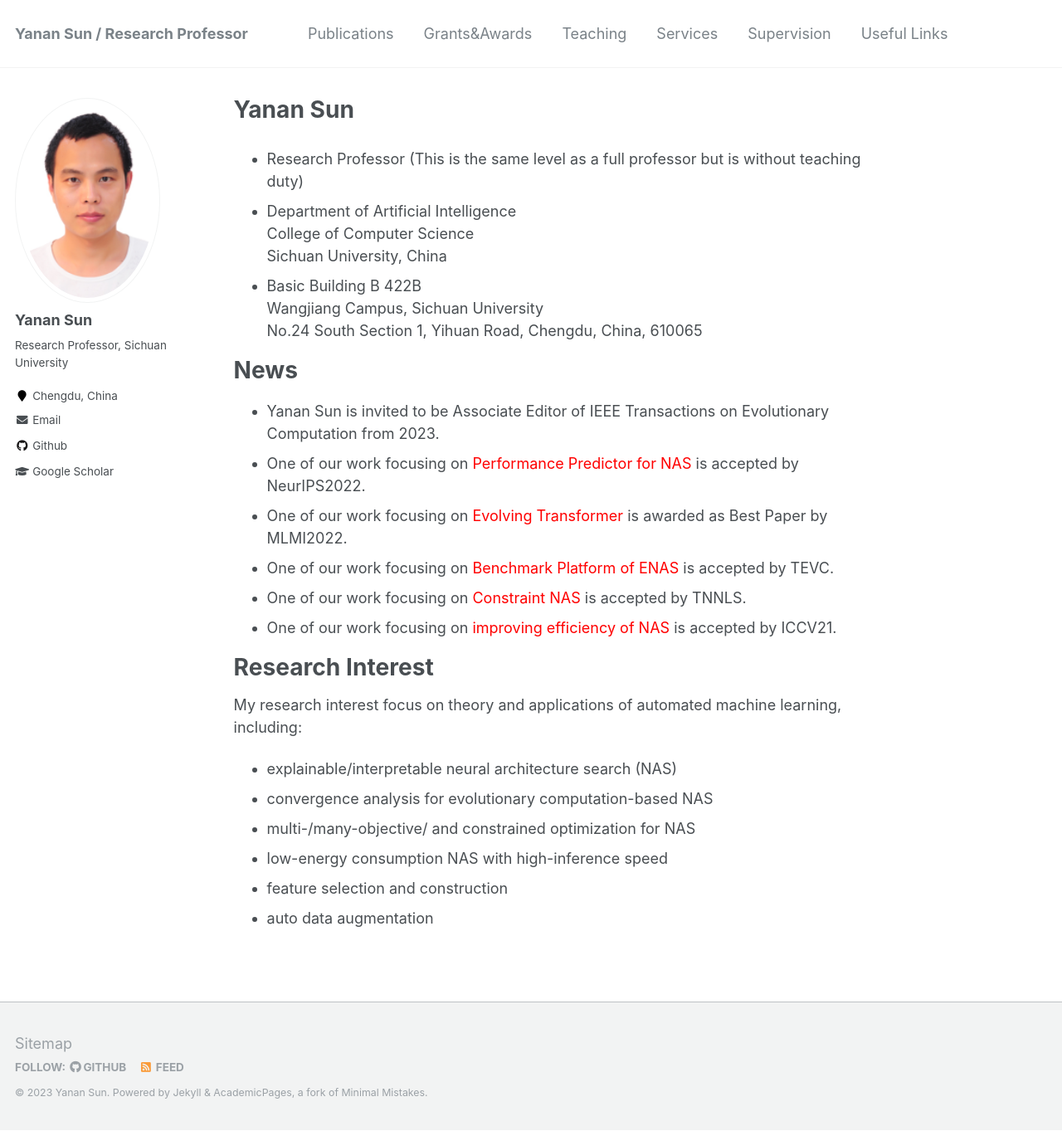
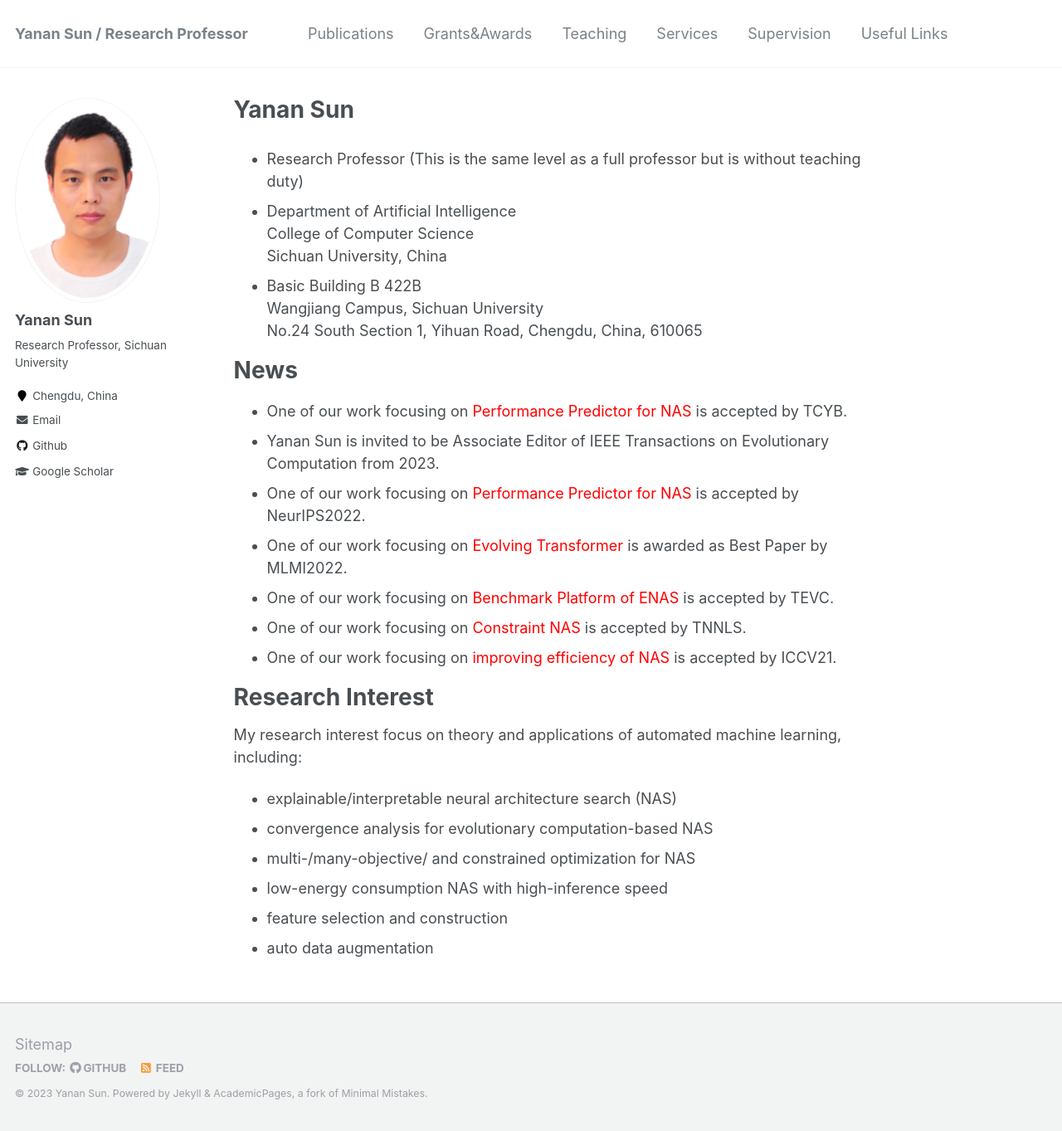
Before and after one commit to yn-sun/yn-sun.github.io, a Jekyll site: the page built from _pages/about.md, in a window 1280 px wide and 1363 px high. Shown: the whole window at 83% size. Built offline with Jekyll 4.4.1, drawn with Linux system fonts in a browser that asks for light colours; comment, search, counter and statistics services are not loaded.

Commit message:
Update about.md

```diff
--- a/_pages/about.md
+++ b/_pages/about.md
@@ -18,6 +18,7 @@
 
 News
 ======
+* One of our work focusing on <span style="color: #FF0000">Performance Predictor for NAS</span> is accepted by TCYB.
 * Yanan Sun is invited to be Associate Editor of IEEE Transactions on Evolutionary Computation from 2023.
 * One of our work focusing on <span style="color: #FF0000">Performance Predictor for NAS</span> is accepted by NeurIPS2022.
 * One of our work focusing on <span style="color: #FF0000">Evolving Transformer</span> is awarded as Best Paper by MLMI2022.
```
